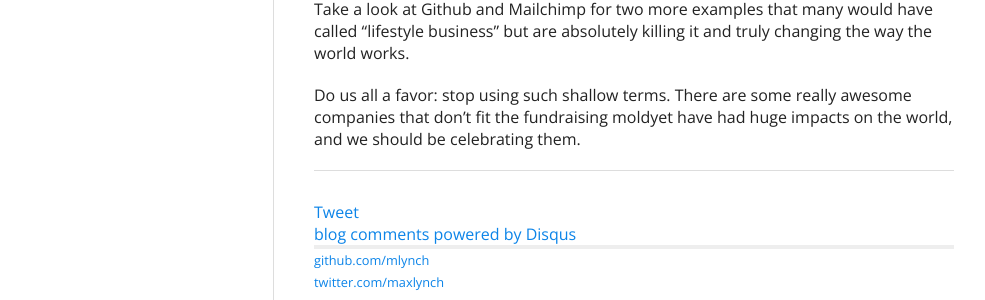
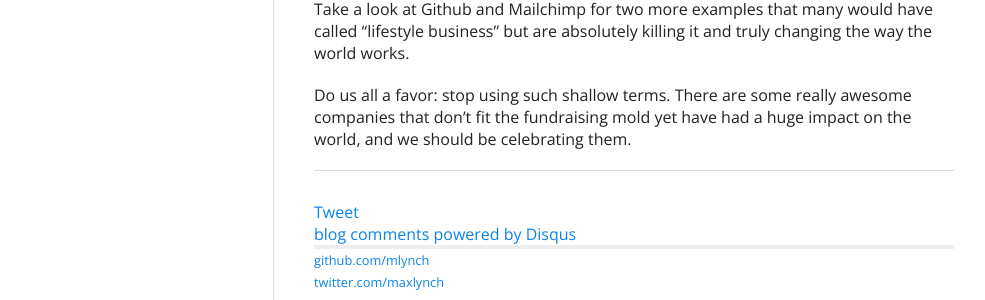
Before and after one commit to mlynch/mlynch.github.com, a Jekyll site: the page built from _posts/2013-02-01-lifestyle.markdown, in a window 1280 px wide. Shown: the part 371-671 px from the top of the page, without its empty margins (137-1122 px from the left). Built offline with Jekyll 4.4.1, drawn with Linux system fonts in a browser that asks for light colours; nearby versions of some CDN libraries; Markdown is read by kramdown in place of the engine named in the settings; comment, search, counter and statistics services are not loaded.

Commit message:
lifestyle

```diff
--- a/_posts/2013-02-01-lifestyle.markdown
+++ b/_posts/2013-02-01-lifestyle.markdown
@@ -22,4 +22,4 @@ I find the term rather silly when you look at what Mojang [just pulled in](http:
 
 Take a look at Github and Mailchimp for two more examples that many would have called "lifestyle business" but are absolutely killing it and truly changing the way the world works.
 
-Do us all a favor: stop using such shallow terms. There are some really awesome companies that don't fit the fundraising moldyet have had huge impacts on the world, and we should be celebrating them.
+Do us all a favor: stop using such shallow terms. There are some really awesome companies that don't fit the fundraising mold yet have had a huge impact on the world, and we should be celebrating them.
```
